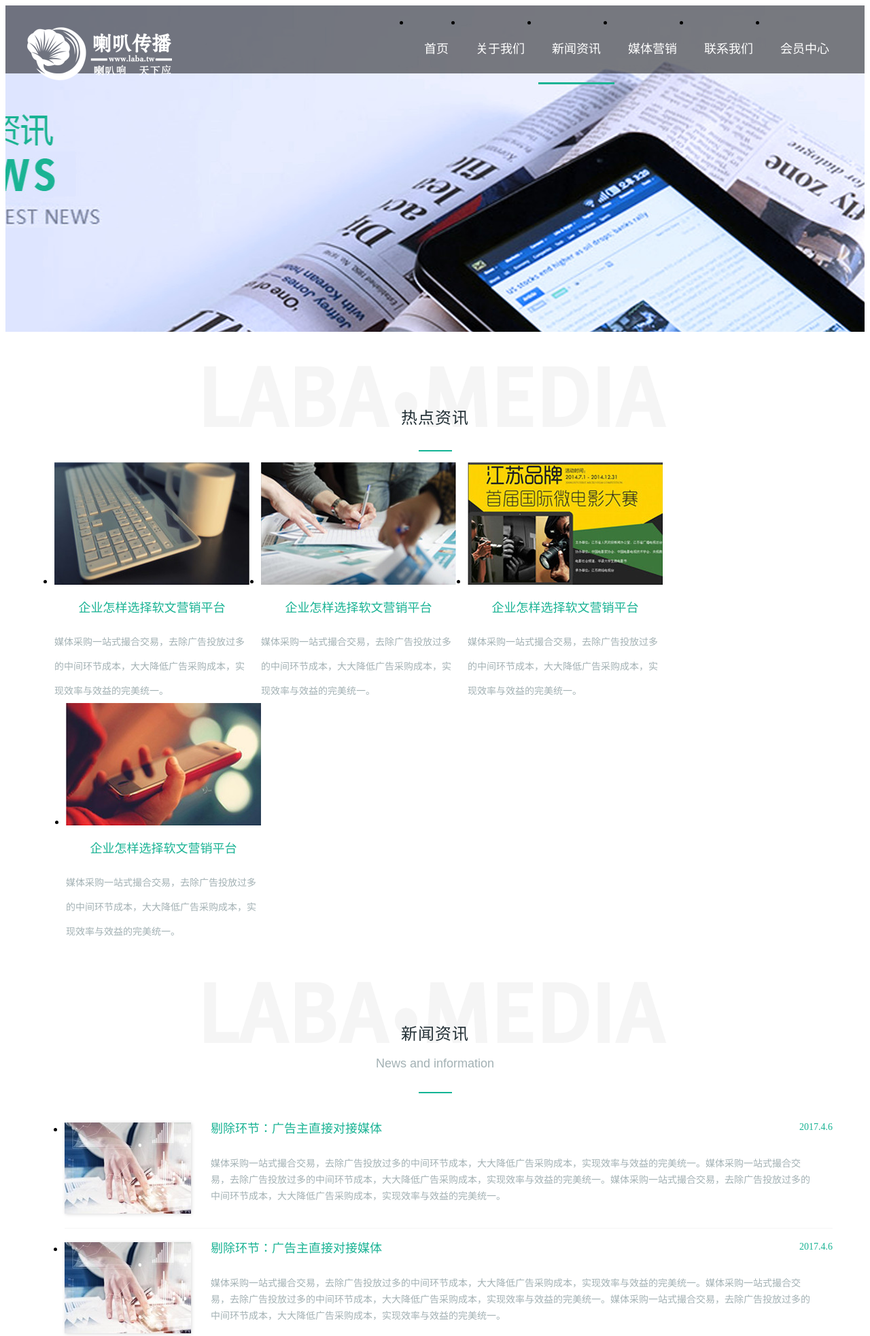
After one commit to liangfenglw/laba_tw_pc, a PHP site: page /news_list.php in a window 1280 px wide. The commit adds this page. Shown: the top 1965 px of the page at 68% size. Run offline with PHP 8.4, Linux system fonts and the light colour scheme; some libraries are stand-ins or nearby versions.

Commit message:
11.psd - 新闻资讯     12.psd - 新闻详情页

```diff
--- a/html/css/style.css
+++ b/html/css/style.css
@@ -16,14 +16,16 @@ a:hover{	color:#f00;	}
 body{	min-width:1230px;	font-size:100%;	font-family:"Microsoft YaHei",SimSun,Arial; 	background:#fff;	}
 .head{		height:500px;	background:url(/images/banner3.jpg) no-repeat center 0 #56d4bb;	position:relative;	}
 .body_media .head{		height:560px;	position:relative;	}
-.body_m1 .head{		aheight:500px;	background:url(/images/banner_m1.jpg) no-repeat center 0 #56d4bb;	position:relative;	}
-.body_m2 .head{		aheight:500px;	background:url(/images/banner_m2.jpg) no-repeat center 0 #56d4bb;	position:relative;	}
-.body_m3 .head{		aheight:500px;	background:url(/images/banner_m3.jpg) no-repeat center 0 #56d4bb;	position:relative;	}
-.body_m4 .head{		aheight:500px;	background:url(/images/banner_m4.jpg) no-repeat center 0 #56d4bb;	position:relative;	}
-.body_m5 .head{		aheight:500px;	background:url(/images/banner_m5.jpg) no-repeat center 0 #56d4bb;	position:relative;	}
-.body_m6 .head{		aheight:500px;	background:url(/images/banner_m6.jpg) no-repeat center 0 #56d4bb;	position:relative;	}
-.body_m7 .head{		aheight:500px;	background:url(/images/banner_m7.jpg) no-repeat center 0 #56d4bb;	position:relative;	}
-.body_m8 .head{		aheight:500px;	background:url(/images/banner_m8.jpg) no-repeat center 0 #56d4bb;	position:relative;	}
+.body_m1 .head{		background:url(/images/banner_m1.jpg) no-repeat center 0 #56d4bb;	position:relative;	}
+.body_m2 .head{		background:url(/images/banner_m2.jpg) no-repeat center 0 #56d4bb;	position:relative;	}
+.body_m3 .head{		background:url(/images/banner_m3.jpg) no-repeat center 0 #56d4bb;	position:relative;	}
+.body_m4 .head{		background:url(/images/banner_m4.jpg) no-repeat center 0 #56d4bb;	position:relative;	}
+.body_m5 .head{		background:url(/images/banner_m5.jpg) no-repeat center 0 #56d4bb;	position:relative;	}
+.body_m6 .head{		background:url(/images/banner_m6.jpg) no-repeat center 0 #56d4bb;	position:relative;	}
+.body_m7 .head{		background:url(/images/banner_m7.jpg) no-repeat center 0 #56d4bb;	position:relative;	}
+.body_m8 .head{		background:url(/images/banner_m8.jpg) no-repeat center 0 #56d4bb;	position:relative;	}
+.body_news_list .head{	height:480px;	background:url(/images/banner_news_list.jpg) no-repeat center 0 #56d4bb;	position:relative;	}
+.body_news_view .head{	height:480px;	background:url(/images/banner_news_list.jpg) no-repeat center 0 #56d4bb;	position:relative;	}
 
 .head_t{	height:100px;	position:relative;	z-index:1000;	background:rgba(0,0,0,.5);
 		background:url(/images/bg_menu.png) repeat 0 0;	}
@@ -197,6 +199,7 @@ ul.slide_wh li .wh_a .wh_content{	font-size:14px;	color:#ffffff;	line-height:36p
 .menu_media ul li.li_m8 a.cur i{	background:url(/images/ico_mm8_cur.png) no-repeat center center;	}
 
 .box_m_bg1{	padding:50px 0 55px;	background:#fff;	}
+.box_bg1{	background:#fff;	}
 .box_m_bg2{	padding:50px 0 55px;	background:#FAF9F9;	background:#FBFBFB;	}
 .box_m_bg3{	padding:50px 0 55px;	background:#FCFCFC;	}
 
@@ -498,3 +501,67 @@ div.list_13 ul li strong{	width:120px;	text-align:center;	font-size:18px;	color:
 .list_anli ul li div h3{	font-size:18px;	color:#ffffff;	line-height:44px;	text-align:center;	padding:32px 22px 12px;
 	font-weight:400;	}
 .list_anli ul li div p{		font-size:14px;	color:#ffffff;	line-height:24px;	text-align:left;	padding:0 22px;	}
+
+body.body_news_list{		}
+.box_n1{	padding:50px 0 0;	}
+.box_n1_m{		}
+
+.list_19{		margin:15px auto 0;	}
+.list_19 ul{		}
+.list_19 ul li{		width:287px;	float:left;		margin:0 0 0 17px;	}
+.list_19 ul li:first-child{		margin:0 0 0 0px;	}
+.list_19 ul li img{	width:287px;	height:180px;		}
+.list_19 ul li h3{	font-size:18px;	color:#1ab394;	line-height:44px;	text-align:center;	margin:12px 0 0;	font-weight:400;	}
+.list_19 ul li h3 a{	color:#1ab394;	}
+.list_19 ul li div{	font-size:14px;	color:#a3b1b4;	line-height:36px;	margin:10px 0 0;	}
+
+.box_n2{	padding:40px 0 65px;	}
+.box_n2_m{	margin:0 15px;	}
+
+.list_news{		margin:23px auto 0;	}
+.list_news ul{		}
+.list_news ul li{		padding:7px 0 0px 0;	border-bottom:1px solid #F5F5F5;	height:168px;	}
+.list_news ul li:first-child{		margin:0 0 0 0px;	}
+.list_news ul li img{	float:left;	width:186px;	height:134px;	margin-top:13px;	padding:0px 0 0;
+	box-shadow:1px 1px 5px rgba(0,0,0,.15);	}
+.list_news ul li h3{	font-size:18px;	color:#1ab394;	line-height:44px;	text-align:left;	margin:0px 0 0 215px;
+	font-weight:400;	display:block;	}
+.list_news ul li h3 a{	color:#1ab394;	}
+.list_news ul li h3 span{	font-size:14px;	color:#1ab394;	line-height:36px;	float:right;	position:relative;	top:2px;
+	font-family:SimHei;	font-weight:400;	}
+.list_news ul li div{	font-size:14px;	color:#a3b1b4;	line-height:24px;	margin:17px 20px 0 215px;
+	display:block;	height:96px;	overflow:hidden;	}
+
+.pages{		margin:50px auto 0;		}
+.pages ul{		position:relative;	float:left;	left:50%;	}
+.pages ul li{	float:left;	margin:0 0 0 5px;	font-size:14px;	position:relative;	left:-50%;	}
+.pages ul li:first-child{	margin:0 0 0 0px;	}
+.pages ul li a{			float:left;	height:27px;	line-height:27px;	border:1px solid #CECECE;	padding:0 11px;
+	border-radius:5px;	color:##B8A5B8;		}
+.pages ul li.cur a{		background:#1ab394;	color:#fff;	font-weight:400;	}
+.pages ul li.first a{		}
+.pages ul li.prev a{		}
+.pages ul li.next a{		}
+.pages ul li.last a{		}
+
+body.body_news_view{		}
+.place{		font-size:12px;	color:#a3b1b4;	line-height:44px;	margin:5px auto 0;
+	font-size:14px;	}
+.place a{	color:#a3b1b4;		}
+.place a:hover{	color:#1ab394;		}
+.box_nv{		padding:0 0 25px;	}
+	.nv_info{		margin:10px auto 0;	border-bottom:1px solid #ECECEC;	padding:0 0 20px;	}
+	.nv_info h3{	font-size:20px;	color:#1ab394;	line-height:44px;	text-align:center;	letter-spacing:1px;	font-weight:400;	}
+	.nv_info h4{	font-size:12px;	color:#d1d8d9;	line-height:16px;	text-align:center;	font-weight:400;
+		font-size:14px;	}
+	.nv_info h4 span{	margin:0 0 0 5px;	}
+	.nv_info h4 span:first-child{	margin:0 0 0 0px;	}
+
+	.nv_cont{		padding:17px 20px 10px;	letter-spacing:1px;		line-height:2em;	}
+	.nv_cont h3{	font-size:20px;	color:#343636;	padding:5px 0 5px;	line-height:2em;	}
+	.nv_cont h4{	font-size:16px;	color:#343636;	padding:5px 0 5px;	line-height:2em;	}
+	.nv_cont p{		font-size:14px;	color:#343636;	padding:13px 0 13px;	line-height:26px;	}
+
+	.nv_prevnext{	font-size:14px;	color:#1ab394;	line-height:44px;	letter-spacing:1px;	padding:0 20px;	margin:17px auto 0;	}
+	.nv_prevnext a{	color:#1ab394;	float:right;	}
+	.nv_prevnext a:first-child{		float:left;		}
--- a/html/head_a.php
+++ b/html/head_a.php
@@ -8,7 +8,7 @@
 				<ul>
 					<li class="cur"><a href="index.php">首页</a></li>
 					<li><a href="aboutus.php">关于我们</a></li>
-					<li><a href="">新闻资讯</a></li>
+					<li><a href="news_list.php">新闻资讯</a></li>
 					<li><a href="wangluo_media.php">媒体营销</a></li>
 					<li><a href="">联系我们</a></li>
 					<li><a href="">会员中心</a></li>
--- a/html/head_index.php
+++ b/html/head_index.php
@@ -7,7 +7,7 @@
 				<ul>
 					<li class="cur"><a href="index.php">首页</a></li>
 					<li><a href="aboutus.php">关于我们</a></li>
-					<li><a href="">新闻资讯</a></li>
+					<li><a href="news_list.php">新闻资讯</a></li>
 					<li><a href="wangluo_media.php">媒体营销</a></li>
 					<li><a href="">联系我们</a></li>
 					<li><a href="">会员中心</a></li>
--- a/html/head_m.php
+++ b/html/head_m.php
@@ -8,7 +8,7 @@
 				<ul>
 					<li class="cur"><a href="index.php">首页</a></li>
 					<li><a href="aboutus.php">关于我们</a></li>
-					<li><a href="">新闻资讯</a></li>
+					<li><a href="news_list.php">新闻资讯</a></li>
 					<li><a href="wangluo_media.php">媒体营销</a></li>
 					<li><a href="">联系我们</a></li>
 					<li><a href="">会员中心</a></li>
--- a/html/nav.php
+++ b/html/nav.php
@@ -21,6 +21,8 @@
 	<a href="jizhe_media.php" title="8.psd">8.psd - 记者媒体</a>
 	<a href="neirong_daixie.php" title="9.psd">9.psd - 内容代写</a>
 	<a href="xuanchuan_dingzhi.php" title="10.psd">10.psd - 宣传定制</a>
+	<a href="news_list.php" title="11.psd">11.psd - 新闻资讯</a>
+	<a href="news_view.php" title="12.psd">12.psd - 新闻详情页</a>
 	<br/>
 
 </div>
--- /dev/null
+++ b/html/news_list.php
@@ -0,0 +1,125 @@
+<!DOCTYPE html PUBLIC "-//W3C//DTD XHTML 1.0 Transitional//EN" "http://www.w3.org/TR/xhtml1/DTD/xhtml1-transitional.dtd">
+<html xmlns="http://www.w3.org/1999/xhtml">
+<head>
+    <meta http-equiv="Content-Type" content="text/html; charset=utf-8" />
+	<title>新闻资讯 - 喇叭传媒</title>
+	<meta name="description" content="" />
+	<meta name="keywords" content="" />
+	<meta http-equiv="X-UA-Compatible" content="IE=edge,chrome=1">
+	<?php include("cssjs.php"); ?>
+	<style>
+		#foot{	margin-top:0;	}
+	</style>
+</head>
+<body class="body_news_list">
+
+<?php include("head_a.php"); ?>
+
+	<div class="box_n1 box_bg1">
+		<div class="wmax clearfix">
+
+			<div class="title1">
+				<h3>热点资讯</h3>
+				<span class="line_b"></span>
+			</div>
+
+			<div class="box_n1_m">
+
+	<div class="list_19">
+		<ul class="clearfix">
+			<li><a href=""><img src="/images/pic77.jpg" /></a>
+				<h3><a href="">企业怎样选择软文营销平台</a></h3>
+				<div>媒体采购一站式撮合交易，去除广告投放过多的中间环节成本，大大降低广告采购成本，实现效率与效益的完美统一。</div></li>
+			<li><a href=""><img src="/images/pic78.jpg" /></a>
+				<h3><a href="">企业怎样选择软文营销平台</a></h3>
+				<div>媒体采购一站式撮合交易，去除广告投放过多的中间环节成本，大大降低广告采购成本，实现效率与效益的完美统一。</div></li>
+			<li><a href=""><img src="/images/pic79.jpg" /></a>
+				<h3><a href="">企业怎样选择软文营销平台</a></h3>
+				<div>媒体采购一站式撮合交易，去除广告投放过多的中间环节成本，大大降低广告采购成本，实现效率与效益的完美统一。</div></li>
+			<li><a href=""><img src="/images/pic80.jpg" /></a>
+				<h3><a href="">企业怎样选择软文营销平台</a></h3>
+				<div>媒体采购一站式撮合交易，去除广告投放过多的中间环节成本，大大降低广告采购成本，实现效率与效益的完美统一。</div></li>
+		</ul>
+	</div>
+
+			</div>
+
+		</div>
+	</div>
+
+	<div class="box_n2 box_bg1">
+		<div class="wmax clearfix">
+
+			<div class="title1">
+				<h3>新闻资讯</h3>
+				<h4>News and information</h4>
+				<span class="line_b"></span>
+			</div>
+
+			<div class="box_n2_m">
+
+	<div class="list_news">
+		<ul class="clearfix">
+			<li><a href=""><img src="/images/pic81.jpg" /></a>
+				<h3><a href="">剔除环节：广告主直接对接媒体</a> <span>2017.4.6</span></h3>
+				<div>媒体采购一站式撮合交易，去除广告投放过多的中间环节成本，大大降低广告采购成本，实现效率与效益的完美统一。媒体采购一站式撮合交易，去除广告投放过多的中间环节成本，大大降低广告采购成本，实现效率与效益的完美统一。媒体采购一站式撮合交易，去除广告投放过多的中间环节成本，大大降低广告采购成本，实现效率与效益的完美统一。</div></li>
+			<li><a href=""><img src="/images/pic81.jpg" /></a>
+				<h3><a href="">剔除环节：广告主直接对接媒体</a> <span>2017.4.6</span></h3>
+				<div>媒体采购一站式撮合交易，去除广告投放过多的中间环节成本，大大降低广告采购成本，实现效率与效益的完美统一。媒体采购一站式撮合交易，去除广告投放过多的中间环节成本，大大降低广告采购成本，实现效率与效益的完美统一。媒体采购一站式撮合交易，去除广告投放过多的中间环节成本，大大降低广告采购成本，实现效率与效益的完美统一。</div></li>
+			<li><a href=""><img src="/images/pic81.jpg" /></a>
+				<h3><a href="">剔除环节：广告主直接对接媒体</a> <span>2017.4.6</span></h3>
+				<div>媒体采购一站式撮合交易，去除广告投放过多的中间环节成本，大大降低广告采购成本，实现效率与效益的完美统一。媒体采购一站式撮合交易，去除广告投放过多的中间环节成本，大大降低广告采购成本，实现效率与效益的完美统一。媒体采购一站式撮合交易，去除广告投放过多的中间环节成本，大大降低广告采购成本，实现效率与效益的完美统一。</div></li>
+			<li><a href=""><img src="/images/pic81.jpg" /></a>
+				<h3><a href="">剔除环节：广告主直接对接媒体</a> <span>2017.4.6</span></h3>
+				<div>媒体采购一站式撮合交易，去除广告投放过多的中间环节成本，大大降低广告采购成本，实现效率与效益的完美统一。媒体采购一站式撮合交易，去除广告投放过多的中间环节成本，大大降低广告采购成本，实现效率与效益的完美统一。媒体采购一站式撮合交易，去除广告投放过多的中间环节成本，大大降低广告采购成本，实现效率与效益的完美统一。</div></li>
+			<li><a href=""><img src="/images/pic81.jpg" /></a>
+				<h3><a href="">剔除环节：广告主直接对接媒体</a> <span>2017.4.6</span></h3>
+				<div>媒体采购一站式撮合交易，去除广告投放过多的中间环节成本，大大降低广告采购成本，实现效率与效益的完美统一。媒体采购一站式撮合交易，去除广告投放过多的中间环节成本，大大降低广告采购成本，实现效率与效益的完美统一。媒体采购一站式撮合交易，去除广告投放过多的中间环节成本，大大降低广告采购成本，实现效率与效益的完美统一。</div></li>
+			<li><a href=""><img src="/images/pic81.jpg" /></a>
+				<h3><a href="">剔除环节：广告主直接对接媒体</a> <span>2017.4.6</span></h3>
+				<div>媒体采购一站式撮合交易，去除广告投放过多的中间环节成本，大大降低广告采购成本，实现效率与效益的完美统一。媒体采购一站式撮合交易，去除广告投放过多的中间环节成本，大大降低广告采购成本，实现效率与效益的完美统一。媒体采购一站式撮合交易，去除广告投放过多的中间环节成本，大大降低广告采购成本，实现效率与效益的完美统一。</div></li>
+			<li><a href=""><img src="/images/pic81.jpg" /></a>
+				<h3><a href="">剔除环节：广告主直接对接媒体</a> <span>2017.4.6</span></h3>
+				<div>媒体采购一站式撮合交易，去除广告投放过多的中间环节成本，大大降低广告采购成本，实现效率与效益的完美统一。媒体采购一站式撮合交易，去除广告投放过多的中间环节成本，大大降低广告采购成本，实现效率与效益的完美统一。媒体采购一站式撮合交易，去除广告投放过多的中间环节成本，大大降低广告采购成本，实现效率与效益的完美统一。</div></li>
+		</ul>
+
+	</div>
+
+	<div class="pages">
+			<ul class="clearfix">
+				<li class="first hide"><a href="">首页</a></li>
+				<li class="prev hide"><a href="">上一页</a></li>
+				<li class="cur"><a href="">1</a></li>
+				<li><a href="">2</a></li>
+				<li><a href="">3</a></li>
+				<li><a href="">4</a></li>
+				<li><a href="">5</a></li>
+				<li><a href="">6</a></li>
+				<li><a href="">7</a></li>
+				<li><a href="">8</a></li>
+				<li><a href="">9</a></li>
+				<li><a href="">10</a></li>
+				<li class="next"><a href="">下一页</a></li>
+				<li class="last hide"><a href="">末页</a></li>
+			</ul>
+	</div>
+
+
+			</div>
+
+		</div>
+	</div>
+
+
+<?php include("foot.php"); ?>
+
+<script>
+$(function(){
+
+	$(".menu ul li").eq(2).addClass("cur").siblings("li").removeClass("cur");
+
+});
+</script>
+
+</body>
+</html>
```
Also changed, not shown: html/news_view.php (added, +63 -0 lines), html/images/banner_news_list.jpg (added), html/images/pic77.jpg (added), html/images/pic78.jpg (added), html/images/pic79.jpg (added), html/images/pic80.jpg (added), html/images/pic81.jpg (added), html/images/pic82.jpg (added).
